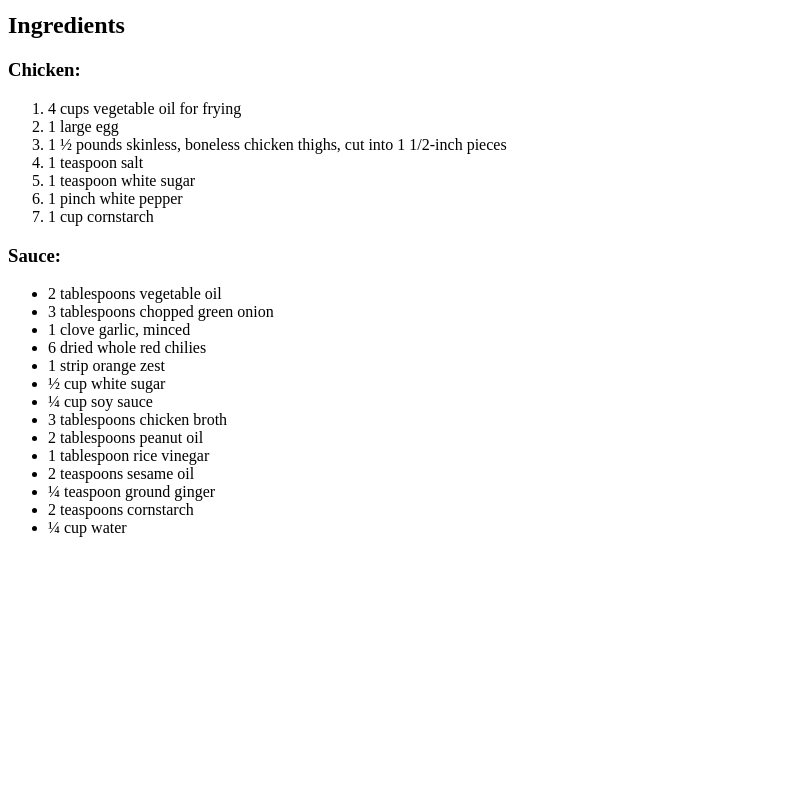
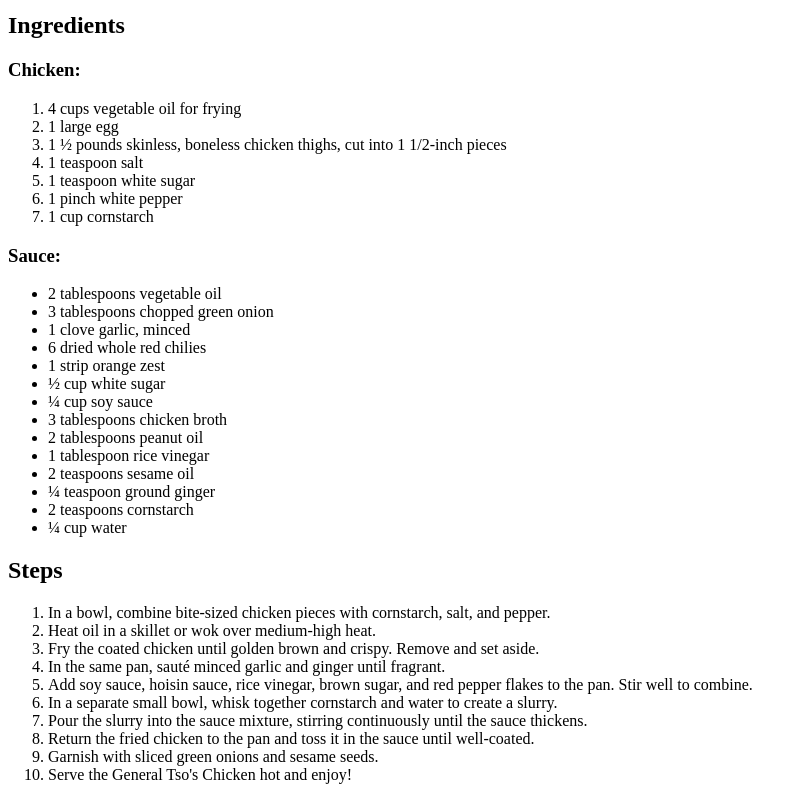
Before and after one commit to jdgbustillo/odin-recipes, a plain HTML site: page recipes/polloagridulce.html in a window 1280 px wide. Shown: the part 749-1549 px from the top of the page, without its empty margins (0-804 px from the left). Before the commit the page ends 1302 px from the top, so only its background shows below. Drawn offline with Linux system fonts and the light colour scheme.

Commit message:
Add steps for sweet and sour chicken recipe

```diff
--- a/recipes/polloagridulce.html
+++ b/recipes/polloagridulce.html
@@ -46,5 +46,19 @@
         <li>¼ cup water</li>
     </ul>
 
+    <h2>Steps</h2>
+    <ol>
+        <li>In a bowl, combine bite-sized chicken pieces with cornstarch, salt, and pepper.</li>
+        <li>Heat oil in a skillet or wok over medium-high heat.</li>
+        <li>Fry the coated chicken until golden brown and crispy. Remove and set aside.</li>
+        <li>In the same pan, sauté minced garlic and ginger until fragrant.</li>
+        <li>Add soy sauce, hoisin sauce, rice vinegar, brown sugar, and red pepper flakes to the pan. Stir well to combine.</li>
+        <li>In a separate small bowl, whisk together cornstarch and water to create a slurry.</li>
+        <li>Pour the slurry into the sauce mixture, stirring continuously until the sauce thickens.</li>
+        <li>Return the fried chicken to the pan and toss it in the sauce until well-coated.</li>
+        <li>Garnish with sliced green onions and sesame seeds.</li>
+        <li>Serve the General Tso's Chicken hot and enjoy!</li>
+    </ol>
+
 </body>
 </html>
```
